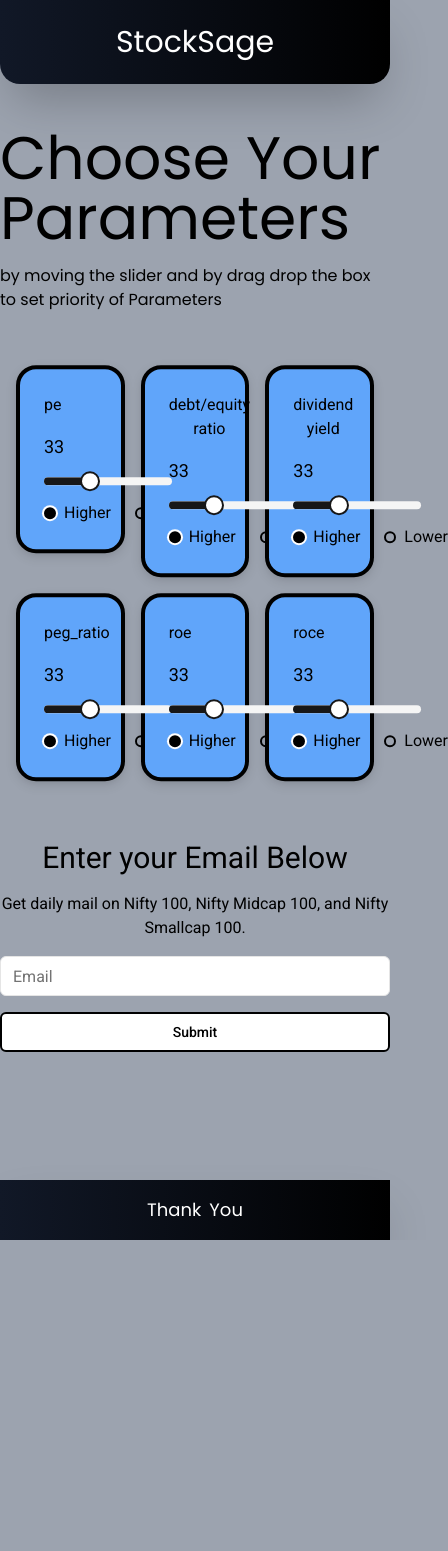
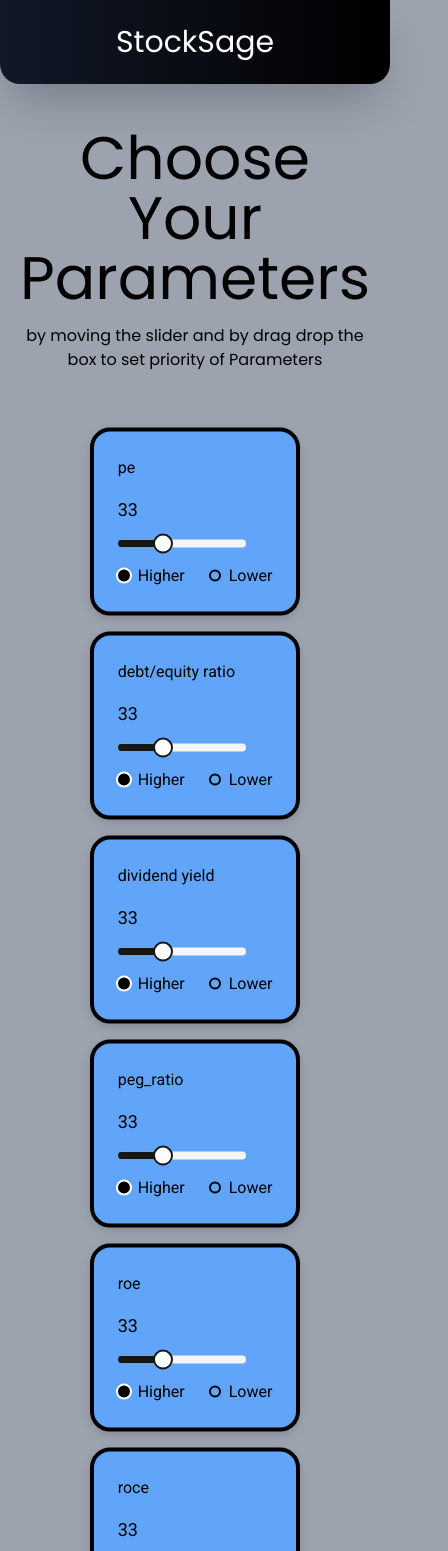
Before and after one commit to ujjwal16295/stockmailSite, a Next.js app: page / in a window 390 px wide. Shown: the top 1551 px of the page, 448 px wide, since content can reach past the window. Before the commit the page ends 1240 px from the top, so only its background shows below. Built offline with nearby package versions, Linux system fonts and the light colour scheme; no server answers.

Commit message:
fixed responsiveness part 1

```diff
--- a/src/app/page.js
+++ b/src/app/page.js
@@ -25,10 +25,10 @@ export default function Home() {
 
       <div id="Body" className="my-32 flex flex-col justify-evenly items-center gap-10" >
       <div className="flex flex-col justify-center items-center gap-4" style={{ fontFamily: 'var(--font-poppins)' }}>
-  <div className="text-6xl hover:animate-wave " >
+  <div className="text-6xl hover:animate-wave text-center px-4 " >
     Choose Your Parameters
   </div>
-  <div className="hover:animate-wave">
+  <div className="hover:animate-wave text-center px-4">
     by moving the slider and by drag drop the box to set priority of Parameters
   </div>
 </div>
--- a/src/components/Email.jsx
+++ b/src/components/Email.jsx
@@ -75,7 +75,7 @@ const Email = (props) => {
 //   },[email])
 
     return (
-  <div className="flex flex-col gap-4">
+  <div className="flex flex-col gap-4 px-4">
   <div className="text-3xl text-center">
     Enter your Email Below
   </div>
--- a/src/components/SliderCollection.jsx
+++ b/src/components/SliderCollection.jsx
@@ -32,7 +32,7 @@ const SliderCollection = () => {
   };
 
   return (
-    <div className="grid grid-cols-3 gap-4 p-4 animate-wave hover:animate-none">
+    <div className="grid grid-cols-1 sm:grid-cols-2 lg:grid-cols-3 gap-4 p-4 animate-wave hover:animate-none">
     {items.map((item, index) => (
       <DraggableItem
         key={item.id}
@@ -43,6 +43,8 @@ const SliderCollection = () => {
       />
     ))}
   </div>
+
+
   );
 };
 
```
Lines whose indentation alone changed are shown as unchanged.
